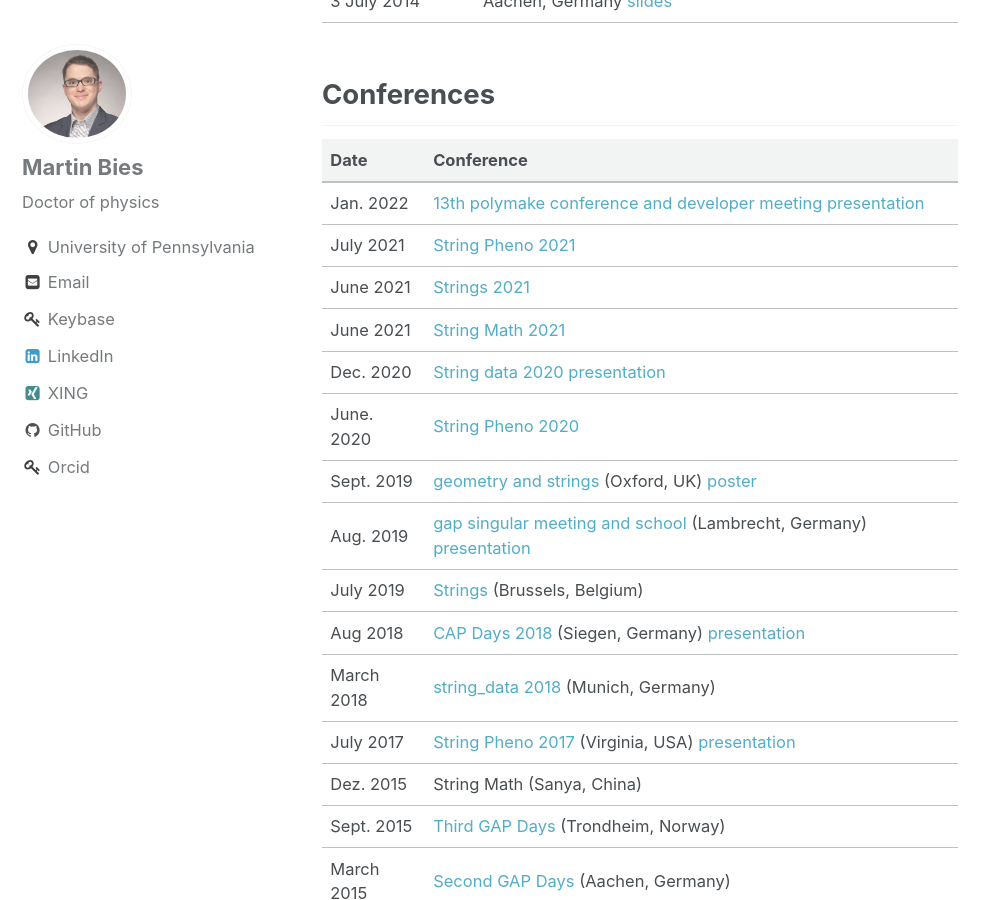
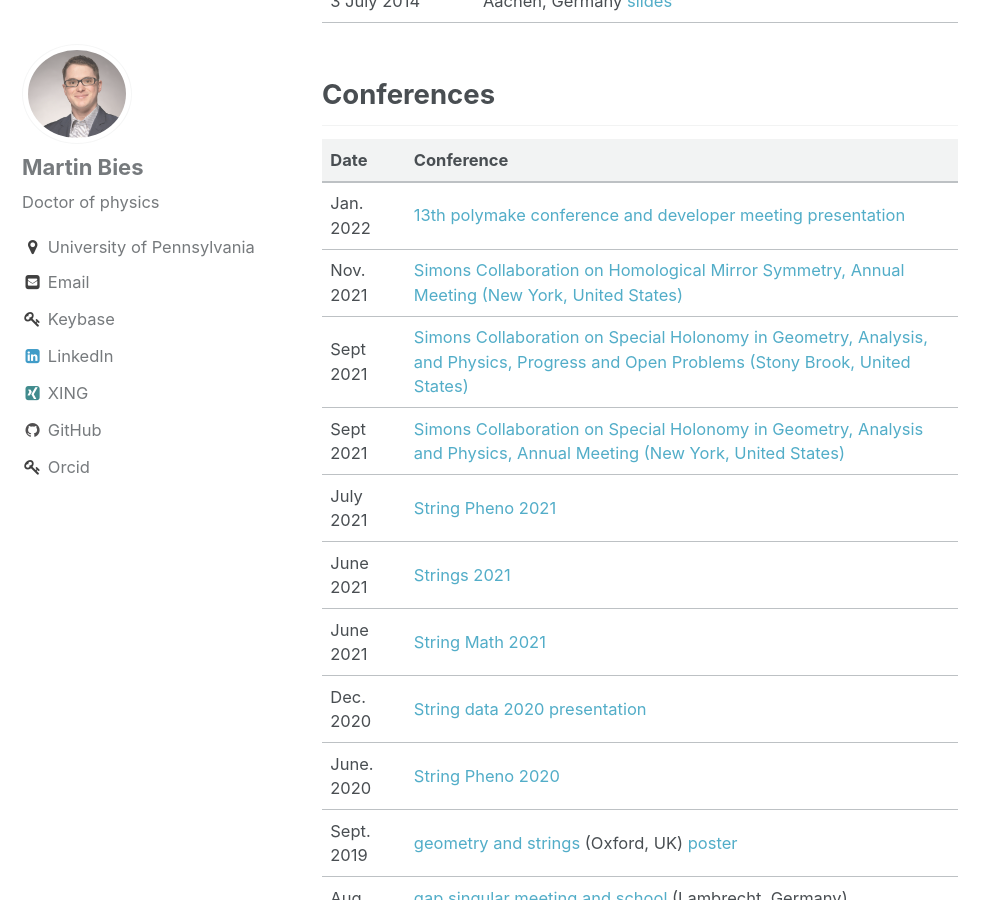
Before and after one commit to MartinBies/MartinBies.github.io, a Jekyll site: the page built from _pages/conferences and talks.md, in a window 1280 px wide and 900 px high, scrolled down 586 px. Shown: the whole window, without its empty margins (0-998 px from the left). Built offline with Jekyll 4.4.1, drawn with Linux system fonts in a browser that asks for light colours.

Commit message:
Update list of attended conferences

```diff
--- a/_pages/conferences and talks.md
+++ b/_pages/conferences and talks.md
@@ -23,6 +23,9 @@ permalink: /conferences and talks/
  Date | Conference
  ---------    :|-----------
  Jan. 2022 | [13th polymake conference and developer meeting](https://polymake.org/doku.php/workshops/workshop0122) [presentation](/MartinBies-PolymakeWorkshop2022.pdf)
+ Nov. 2021 | [Simons Collaboration on Homological Mirror Symmetry, Annual Meeting (New York, United States)](https://indico.flatironinstitute.org/event/2700/)
+ Sept 2021 | [Simons Collaboration on Special Holonomy in Geometry, Analysis, and Physics, Progress and Open Problems (Stony Brook, United States)](https://sites.duke.edu/scshgap/progress-and-open-problems-2021-september-12-15-2021-scgp-stony-brook/)
+ Sept 2021 | [Simons Collaboration on Special Holonomy in Geometry, Analysis and Physics, Annual Meeting (New York, United States)](https://philanthropynewyork.org/news/simons-collaboration-special-holonomy-geometry-analysis-and-physics-first-annual-meeting)
  July 2021   | [String Pheno 2021](https://indico.cern.ch/event/1034944/)
  June 2021   | [Strings 2021](https://www.ictp-saifr.org/strings2021/)
  June 2021   | [String Math 2021](https://impa.br/en_US/eventos-do-impa/2021-2/string-math-2021/)
```
